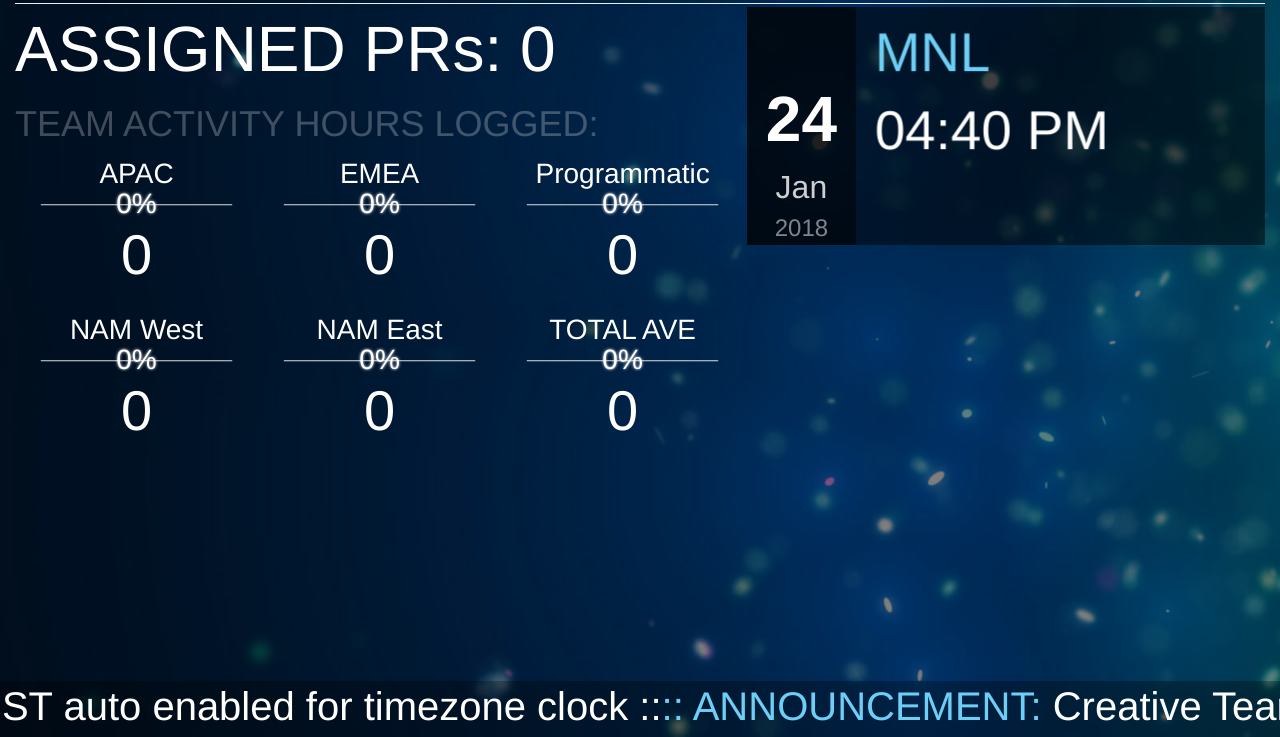
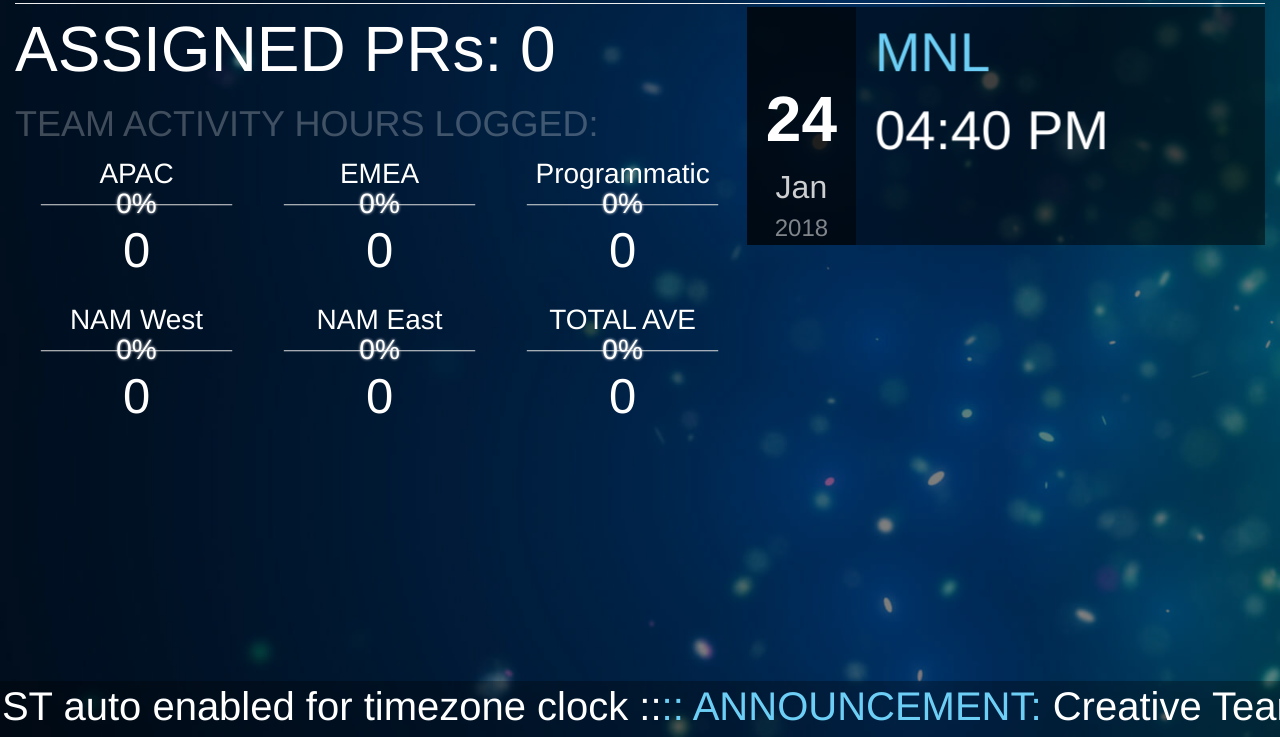
Before and after one commit to rippler7/monitor, a PHP site: page / in a window 1280 px wide. Shown: the part 63-800 px from the top of the page. Run offline with PHP 8.4, Linux system fonts and the light colour scheme; some libraries are stand-ins or nearby versions.

Commit message:
12:40AM 1/25/2018

```diff
--- a/css/style.css
+++ b/css/style.css
@@ -98,7 +98,7 @@ hr{
 }
 
 .teamHours{
-	font-size:2em;
+	font-size:1.75em;
 }
 
 .ldBar{
```
